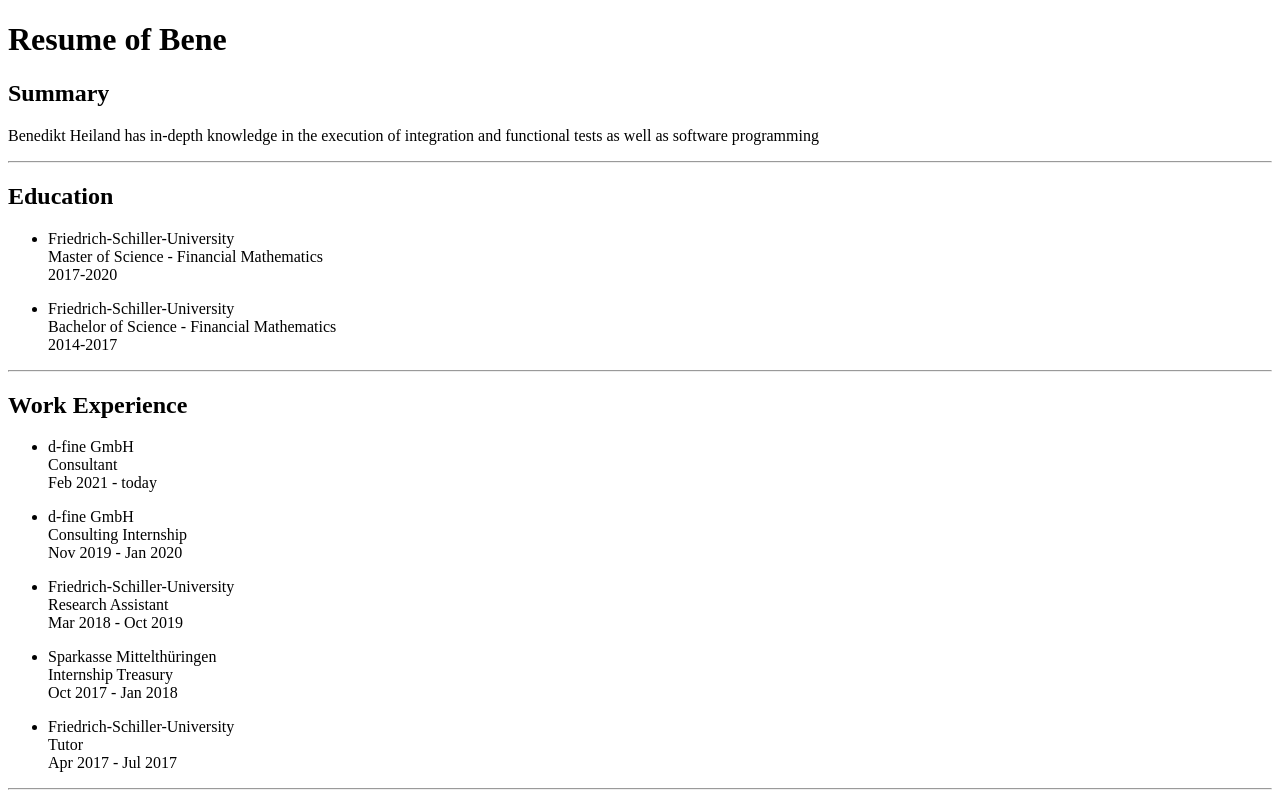
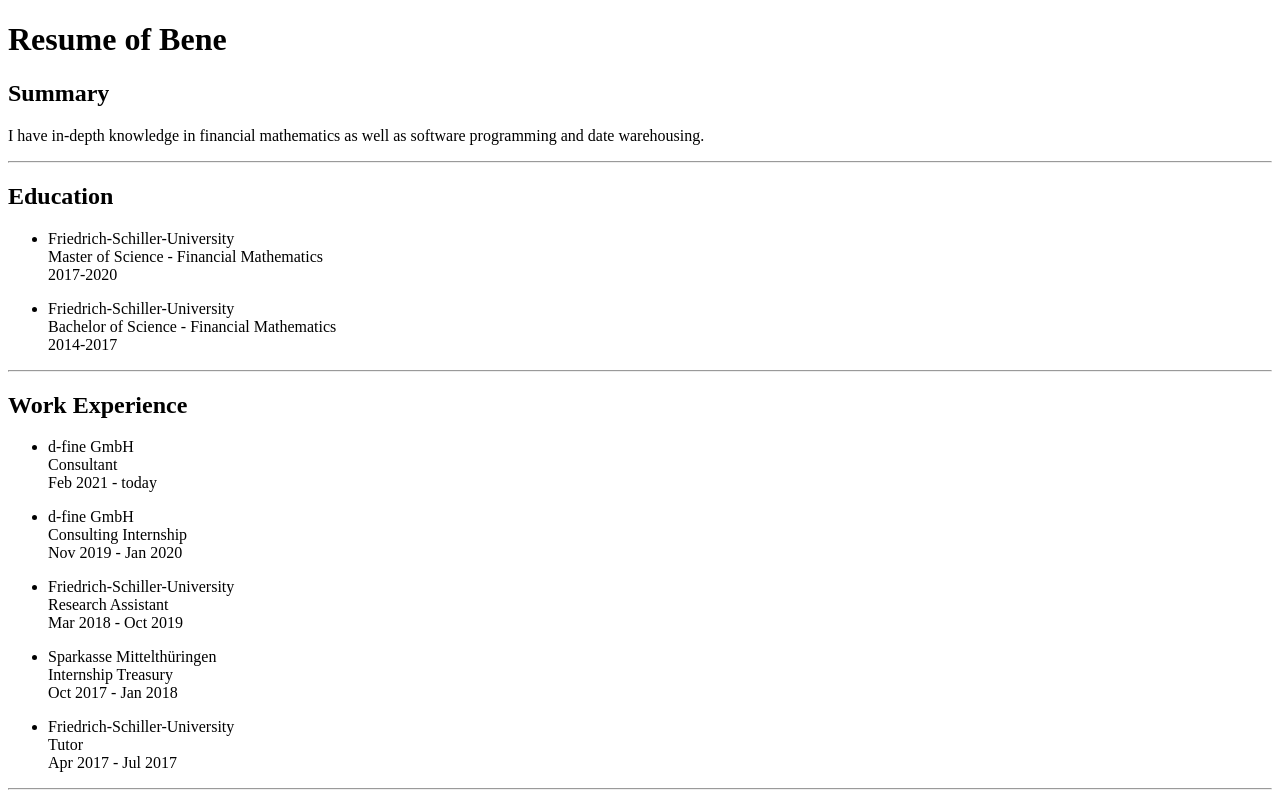
Before and after one commit to BeneSalvatore/capstone-project-1, a plain HTML site: page index.html in a window 1280 px wide. Shown: the top 800 px of the page. Drawn offline with Linux system fonts and the light colour scheme.

Commit message:
[B.Heiland]: Updated Summary

```diff
--- a/index.html
+++ b/index.html
@@ -8,7 +8,7 @@
 <body>
     <h1>Resume of Bene</h1>
     <h2>Summary</h2>
-    <p>Benedikt Heiland has in-depth knowledge in the execution of integration and functional tests as well as software programming</p>
+    <p>I have in-depth knowledge in financial mathematics as well as software programming and date warehousing.</p>
     <hr>
     <h2>Education</h2>
     <ul>
```
